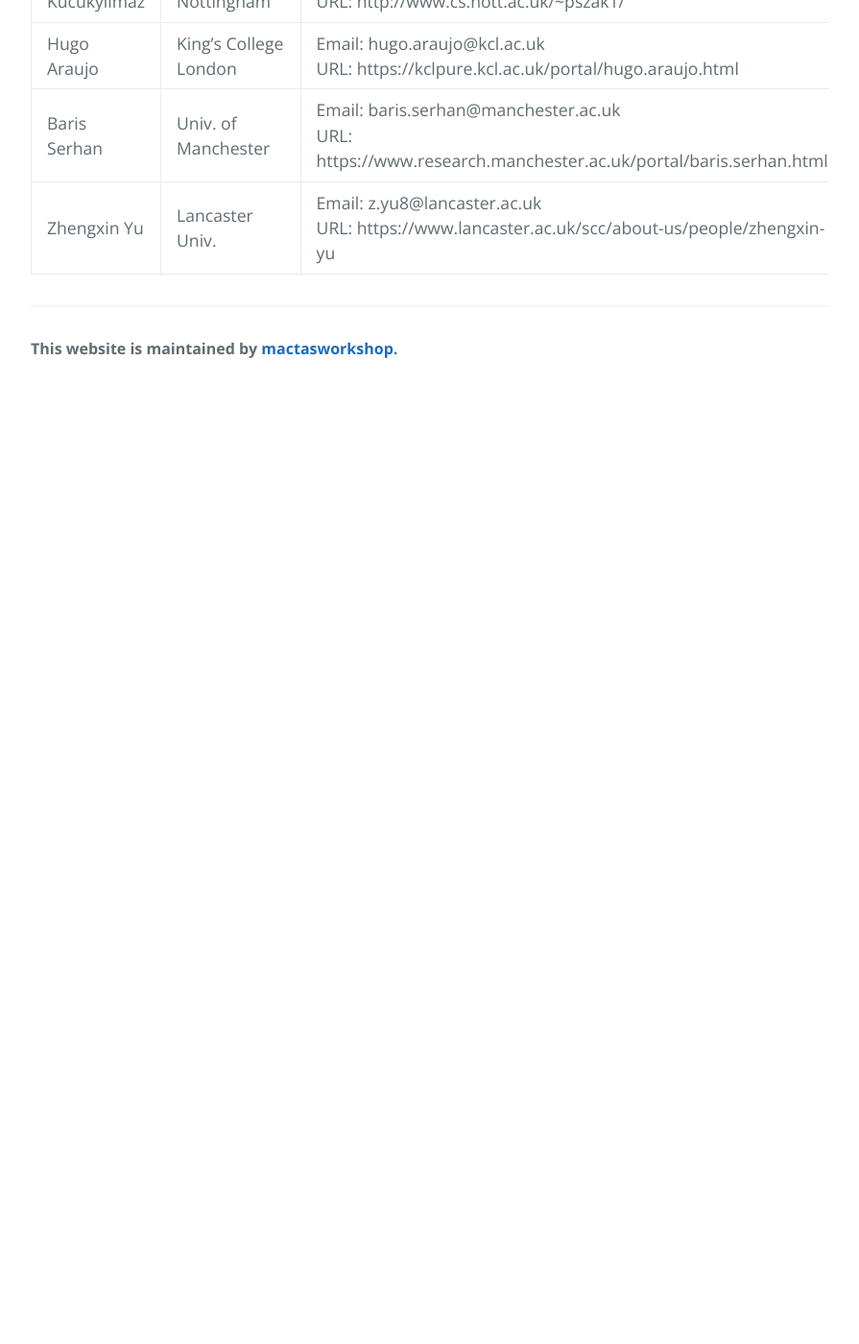
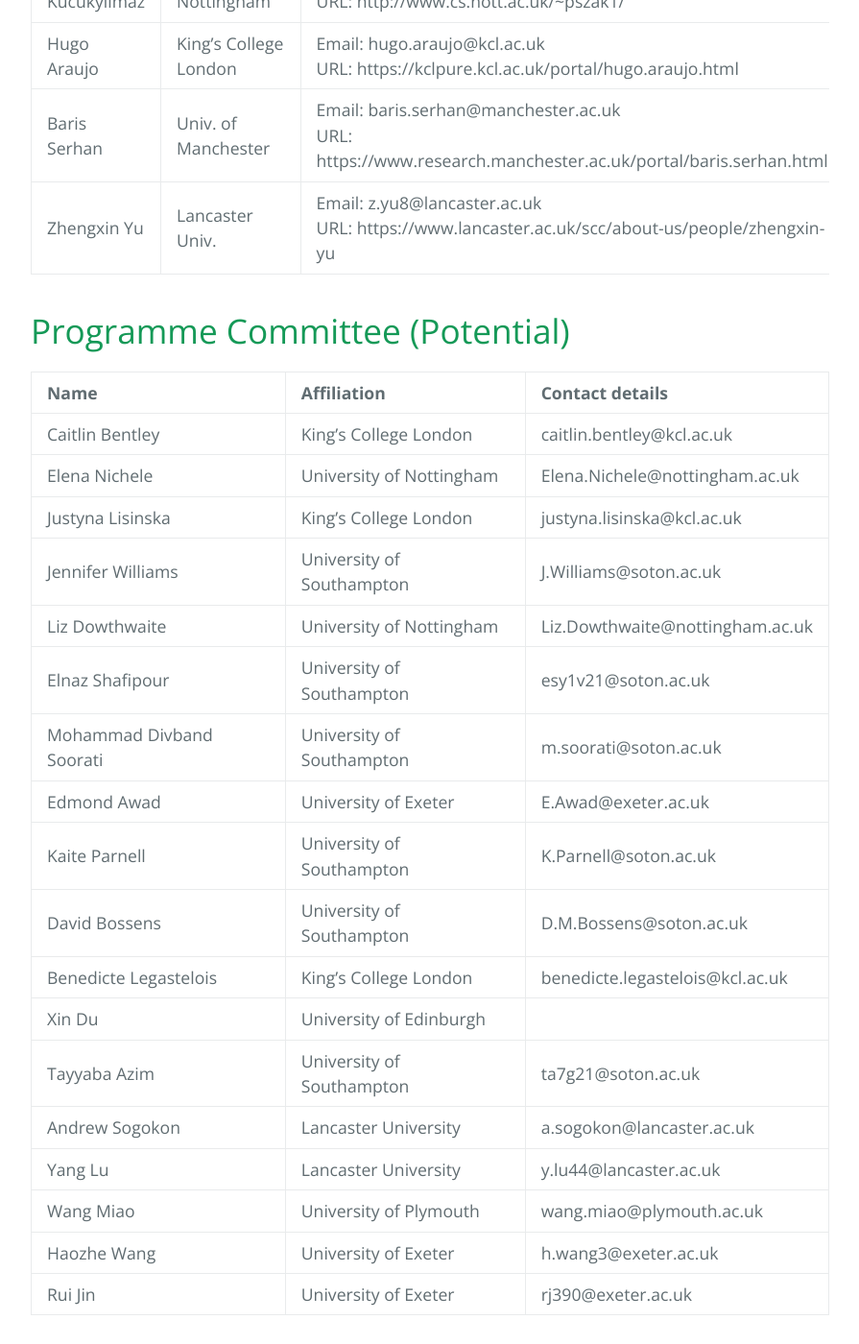
Before and after one commit to mactasworkshop/2022, a Jekyll site: the page built from index.md, in a window 1280 px wide and 1400 px high, scrolled down 4002 px. Shown: the whole window at 96% size, without its empty margins (192-1087 px from the left). Built offline with Jekyll 4.4.1, drawn with Linux system fonts in a browser that asks for light colours; before the commit the page ends 4409 px from its top, so only the background shows below that.

Commit message:
Update index.md

```diff
--- a/index.md
+++ b/index.md
@@ -77,6 +77,31 @@
 Sinem Getir Yaman | Univ. of York | Email: sinem.getir.yaman@york.ac.uk <br /> URL: https://sinemgetir.github.io |
 Mohammad Naiseh | Univ. of Southampton | Email: m.naiseh@soton.ac.uk <br /> URL:https://www.southampton.ac.uk/people/5yq6nf/doctor-mohammad-naiseh |
 Ayse Kucukyilmaz | Univ. of Nottingham | Email: ayse.kucukyilmaz@nottingham.ac.uk <br /> URL: http://www.cs.nott.ac.uk/~pszak1/ |
-Hugo Araujo | King’s College London | Email: hugo.araujo@kcl.ac.uk <br /> URL: https://kclpure.kcl.ac.uk/portal/hugo.araujo.html |
+Hugo Araujo | King's College London | Email: hugo.araujo@kcl.ac.uk <br /> URL: https://kclpure.kcl.ac.uk/portal/hugo.araujo.html |
 Baris Serhan | Univ. of Manchester | Email: baris.serhan@manchester.ac.uk <br /> URL: https://www.research.manchester.ac.uk/portal/baris.serhan.html |
 Zhengxin Yu | Lancaster Univ. | Email: z.yu8@lancaster.ac.uk <br /> URL: https://www.lancaster.ac.uk/scc/about-us/people/zhengxin-yu |
+
+
+# Programme Committee (Potential)
+
+
+| Name | Affiliation | Contact details
+|:------|:------------------|:------|
+Caitlin Bentley | King's College London | caitlin.bentley@kcl.ac.uk |
+Elena Nichele  | University of Nottingham  | Elena.Nichele@nottingham.ac.uk |
+Justyna Lisinska | King's College London | justyna.lisinska@kcl.ac.uk |
+Jennifer Williams | University of Southampton | J.Williams@soton.ac.uk |
+Liz Dowthwaite | University of Nottingham | Liz.Dowthwaite@nottingham.ac.uk |
+Elnaz Shafipour | University of Southampton | esy1v21@soton.ac.uk |
+Mohammad Divband Soorati | University of Southampton | m.soorati@soton.ac.uk |
+Edmond Awad | University of Exeter | E.Awad@exeter.ac.uk |
+Kaite Parnell | University of Southampton | K.Parnell@soton.ac.uk |
+David Bossens | University of Southampton | D.M.Bossens@soton.ac.uk |
+Benedicte Legastelois | King's College London | benedicte.legastelois@kcl.ac.uk
+Xin Du | University of Edinburgh |
+Tayyaba Azim | University of Southampton | ta7g21@soton.ac.uk |
+Andrew Sogokon | Lancaster University | a.sogokon@lancaster.ac.uk |
+Yang Lu | Lancaster University  | y.lu44@lancaster.ac.uk |
+Wang Miao | University of Plymouth | wang.miao@plymouth.ac.uk |
+Haozhe Wang | University of Exeter | h.wang3@exeter.ac.uk |
+Rui Jin | University of Exeter | rj390@exeter.ac.uk |
```
